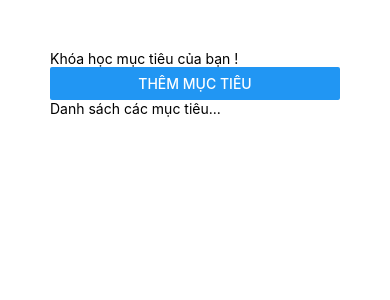
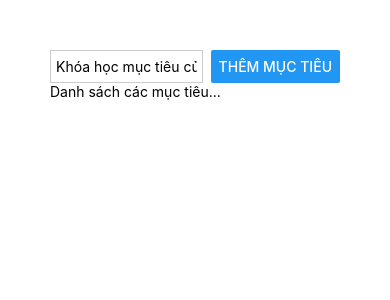
Before and after one commit to DrTruong/Learning-React-Native, a React Native app in the folder RNCourse/: screen / in a window 390 px wide. Shown: the top 300 px of the page. Built offline with nearby package versions, Linux system fonts and the light colour scheme.

Commit message:
- Using Flexbox To Create Layouts

```diff
--- a/RNCourse/App.js
+++ b/RNCourse/App.js
@@ -3,8 +3,11 @@ import { StyleSheet, Text, View, Button, TextInput } from "react-native";
 export default function App() {
   return (
     <View style={styles.appContainer}>
-      <View>
-        <TextInput placeholder="Khóa học mục tiêu của bạn !"></TextInput>
+      <View style={styles.inputContainer}>
+        <TextInput
+          style={styles.textInput}
+          placeholder="Khóa học mục tiêu của bạn !"
+        ></TextInput>
         <Button title="Thêm mục tiêu" />
       </View>
       <View>
@@ -18,4 +21,15 @@ const styles = StyleSheet.create({
   appContainer: {
     padding: 50,
   },
+  inputContainer: {
+    flexDirection: "row",
+    justifyContent: "space-between",
+  },
+  textInput: {
+    borderWidth: 1,
+    borderColor: "#cccccc",
+    width: "80%",
+    marginRight: 8,
+    padding: 5
+  },
 });
```
